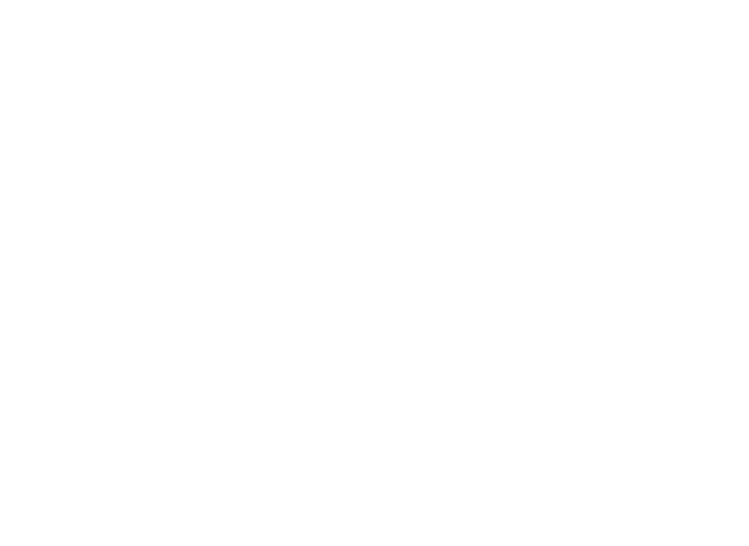
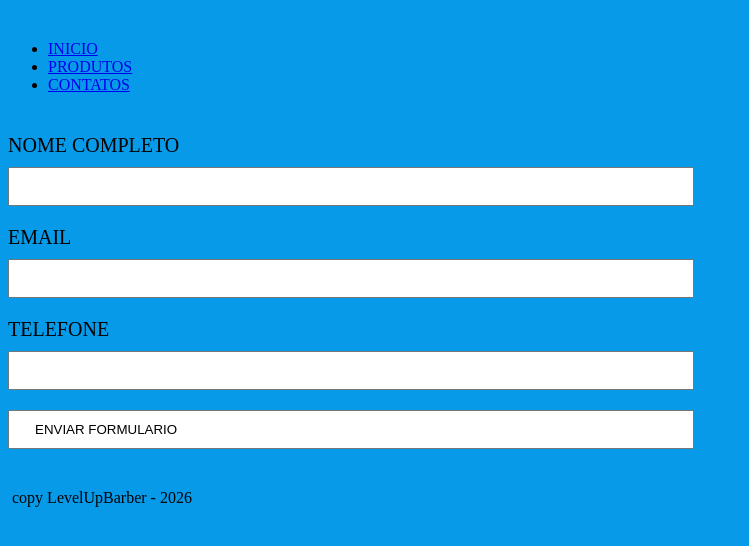
Before and after one commit to gabrielkasemirinski-max/SITEbarbearia, a plain HTML site: page contatos.html in a window 1280 px wide. Shown: the whole page, without its empty margins (0-749 px from the left). Drawn offline with Linux system fonts and the light colour scheme.

Commit message:
Add files via upload

```diff
--- /dev/null
+++ b/contatos.css
@@ -0,0 +1,23 @@
+
+
+body{
+    background-color: rgb(7, 154, 233);
+}
+
+main{
+    margin: 40px 0;
+}
+form{
+    margin: 40px 0;
+}
+form label{
+    display: block;
+    font-size: 20px;
+    margin: 0 0 10px;
+}
+form input{
+    display: block;
+    margin:  0 0 20px;
+    padding: 10px 25px;
+    width: 50%;
+}
--- a/contatos.html
+++ b/contatos.html
@@ -3,16 +3,58 @@
 <head>
     <meta charset="UTF-8">
     <meta name="viewport" content="width=device-width, initial-scale=1.0">
-    <title>contatos/title>
+    <title>contatos</title>
 </head>
+<link rel="stylesheet" href="contatos.css">
 <body>
+
+    <div class="caixa-texto">
+
+
+    </div>
+
+
+
+
+
+
+
     <head>
 
     </head>
     <main>
+        <body>
+    <header>
+        <div class="caixa"
+
+            <nav>
+                <ul>
+                    <li><a href="index.html">INICIO</a></li>
+                    <li><a href="index.html">PRODUTOS</a></li>
+                    <li><a href="index.html">CONTATOS</a></li>
+                </ul>
+            </nav>
+        </div>
+</header>
+    <main>
+        <form>
+            <label for="nome">NOME COMPLETO</label>
+            <input type="text" id="nome">
+
+            <label for="nome">EMAIL</label>
+            <input type="text"il id="email">
+
+            <label for="nome">TELEFONE</label>
+            <input type="text" id="telefone">
+
+            <input type="text" value="ENVIAR FORMULARIO">
+        </form>
+
 
     </main>
     <footer>
+        <img src="imagens/" alt="">
+        copy LevelUpBarber - 2026
 
     </footer>
 </body>
--- /dev/null
+++ b/style home.css
@@ -0,0 +1,33 @@
+h1{
+    color: rgb(38, 4, 236);
+    background-color: rgb(226, 219, 242);
+
+
+}
+
+h2{
+    text-align: center;
+    width: 200;
+
+}
+
+.link{
+    text-decoration: none;
+    color: rgb(0, 157, 255);
+}
+
+
+
+footer{
+
+    background-color: rgb(234, 224, 224);
+
+}
+body{
+    background-color: rgb(37, 24, 110);
+    text-align: center;
+
+}
+img{
+    width: 600px;
+}
--- a/style.css
+++ b/style.css
@@ -1,35 +1,89 @@
-h1{
-    color: rgb(38, 4, 236);
-    background-color: rgb(226, 219, 242);
-
-
+header{
+    background-color: rgb(18, 18, 18);
+}
+nav li {
+    display: inline;
+    margin: 0 0 0 15px;
+}
+nav a {
+    text-decoration: none;
+    text-transform: uppercase;
+    color: blueviolet;
+    font-size: 22px;
+    font-weight: bold;
+}
+.caixa {
+    position: relative;
+    width: 940px;
+    margin: 0 auto;
+}
+nav{
+    position: absolute;
+    top: 110px;
+    right: 0;
 }
 
-h2{
+.servicos li{
+    display: inline-block;
     text-align: center;
-    width: 200;
-
-}
-
-.caixa-texto{
-    color: rgb(7, 5, 5);
-    position: absolute;
-
+    width: 30%;
+    vertical-align: top;
+    margin: 0 1.5%;
+    padding: 30px 20px;
+    box-sizing: border-box;
 }
 
 
 
 
-footer{
 
-    background-color: rgb(250, 245, 245);
+
+.servicos h1{
+    font-size: 30px;
+    font-weight: bold;
+}
+
+.decricao {
+    font-size: 18px;
+}
+
+.preco {
+font-size: 22px;
+font-weight: bold;
+margin-top: 10px;
+}
+
+body{
+    background-color: rgba(25, 25, 145, 0.507);
 
 }
-body{
-    background-color: rgb(37, 24, 110);
-    text-align: center;
+.servicos img{
+
+    width: 200px;
 
 }
-img{
-    width: 600px;
+
+footer{
+    text-align: center;
+    background-color: aqua;
+    padding: 40px 0;
+
 }
+
+main{
+    margin: 40px 0;
+}
+form{
+    margin: 40px 0;
+}
+form label{
+    display: block;
+    font-size: 20px;
+    margin: 0 0 10px;
+}
+form input{
+    display: block;
+    margin:  0 0 20px;
+    padding: 10px 25px;
+    width: 50%;
+}
```
Also changed, not shown: index.html (+13 -5 lines), servicos.html (+3 -2 lines), 1 other file.
